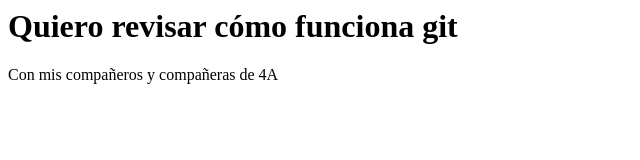
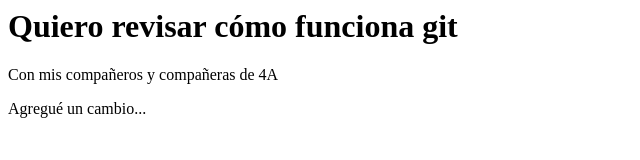
Before and after one commit to Arkord/unipoli, a plain HTML site: page index.html in a window 1280 px wide. Shown: the whole page, without its empty margins (0-640 px from the left). Drawn offline with Linux system fonts and the light colour scheme.

Commit message:
version 2

```diff
--- a/index.html
+++ b/index.html
@@ -7,6 +7,7 @@
 <body>
     <h1>Quiero revisar cómo funciona git</h1>
     <p>Con mis compañeros y compañeras de 4A</p>
+    <p>Agregué un cambio...</p>
 </body>
 
 </html>
```
